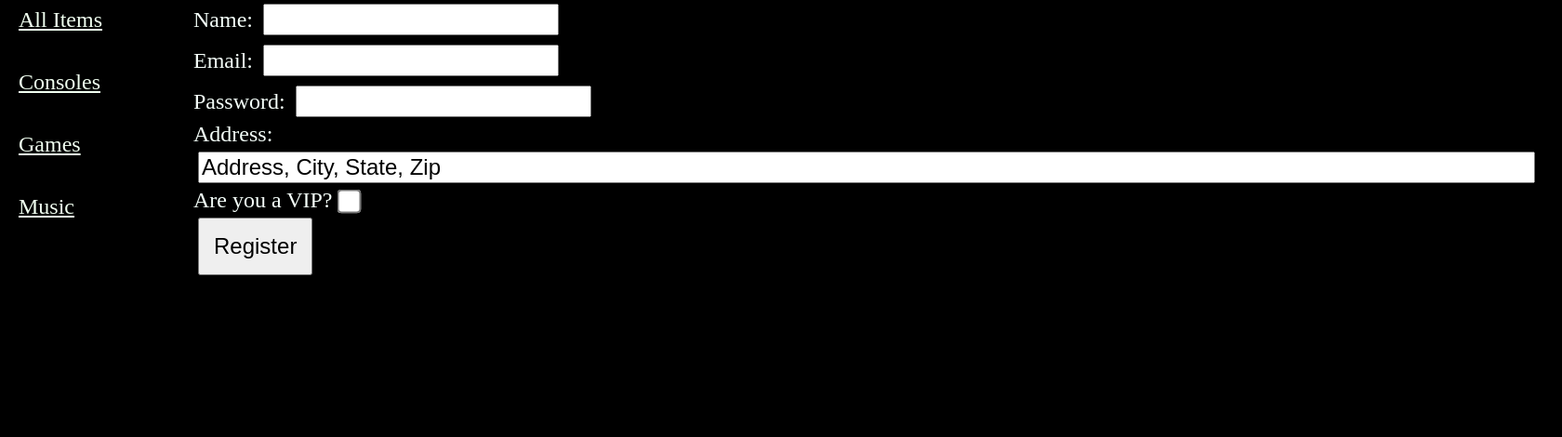
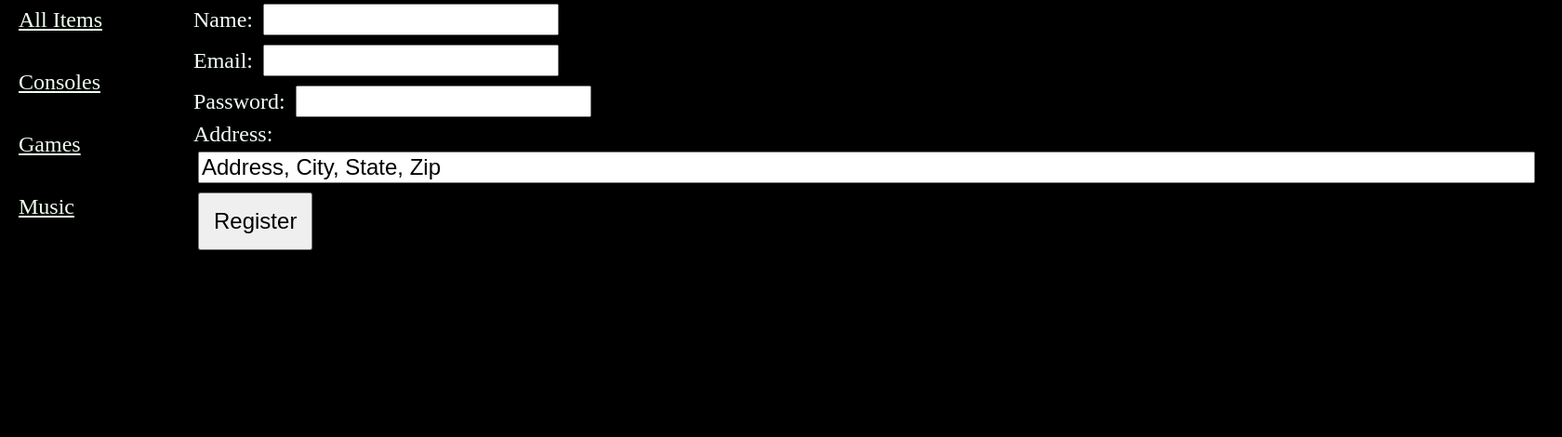
Before and after one commit to jdlubrano/CS405, a PHP site: page /signIn/register.php in a window 1680 px wide. Shown: the part 184-654 px from the top of the page at 93% size. Run offline with PHP 8.4, Linux system fonts and the light colour scheme; some libraries are stand-ins or nearby versions.

Commit message:
Remove VIP Link from register customer form.

```diff
--- a/signIn/register.php
+++ b/signIn/register.php
@@ -31,8 +31,6 @@
             <input id="password" name="password" type="password"/><br />
             <label for="address">Address: </label>
             <input size="100" id="address" name="address" value="Address, City, State, Zip"/><br />
-            <label for="VIP">Are you a VIP?</label>
-            <input id="VIP" type="checkbox" value="1" name="VIP"><br />
             <button type="submit">Register</button>
         </form>
         <?php include_once "../layout/footer.php"; ?>
```
